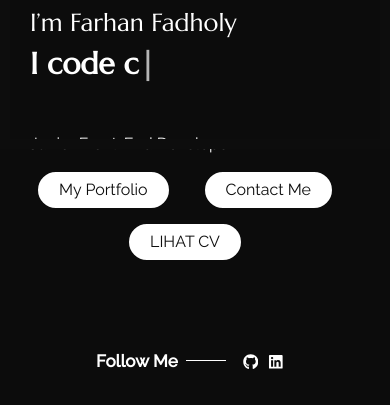
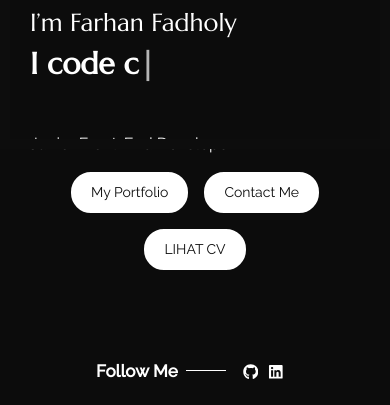
Before and after one commit to FarhanFadholy/PersonalPortofolio, a React app: page / in a window 390 px wide. Shown: the part 695-1100 px from the top of the page. Built offline with nearby package versions, Linux system fonts and the light colour scheme; some packages are replaced by stand-ins of ours.

Commit message:
update cv

```diff
--- a/src/pages/home/index.js
+++ b/src/pages/home/index.js
@@ -52,7 +52,7 @@ export const Home = () => {
                     </Link>
                   </div>
                   <a
-                    href="/files/CV-FARHAN_FADHOLY.pdf"
+                    href="/files/CV-FARHANFADHOLY.pdf"
                     target="_blank"
                     rel="noopener noreferrer"
                   >
--- a/src/pages/home/style.css
+++ b/src/pages/home/style.css
@@ -98,8 +98,8 @@ section {
     position: relative;
 }
 
-.ac_btn {
-    padding: 4px 19px;
+ .ac_btn {
+    padding: 8px 20px;
     color: var(--secondary-color);
     position: relative;
     border: var(--secondary-color) 2px solid;
@@ -107,7 +107,7 @@ section {
     transition: all 0.6s cubic-bezier(0.55, 0, 0.1, 1);
     cursor: pointer;
     border-radius: 20px;
-    margin-right: 20px;
+    margin-right: 0;
 }
 
 .ac_btn a {
@@ -197,6 +197,24 @@ section {
     justify-content: center;
 }
 
+@media (max-width: 576px) {
+    .intro_btn-action .ac_btn {
+        width: auto;
+        max-width: 260px;
+        padding: 8px 18px;
+        border-radius: 20px;
+        font-size: 14px;
+        text-align: center;
+        white-space: nowrap;
+    }
+
+    .intro_btn-action .d-flex {
+        flex-wrap: wrap;
+        gap: 0.75rem;
+        justify-content: center;
+    }
+}
+
 @media (max-width:991.98px) {
     .intro_sec .h_bg-image {
         height: 600px;
```
Also changed, not shown: 2 other files.
